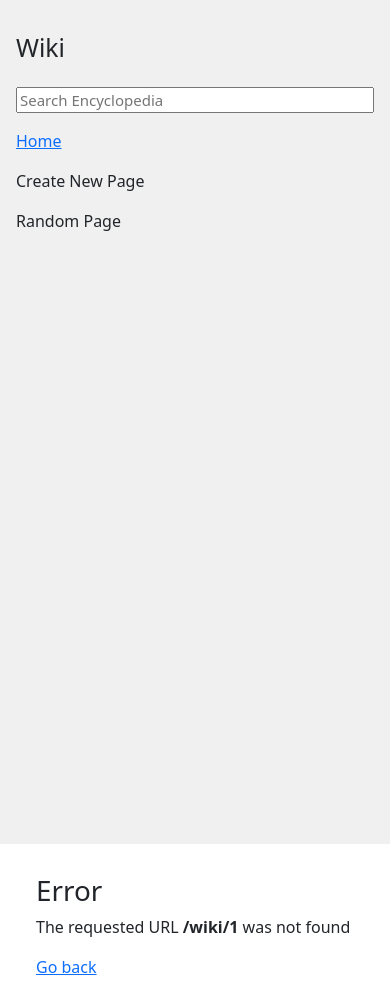
After one commit to ReshanCSX/CS50W-Project1-Wiki, a Django app: page /wiki/1 in a window 390 px wide. The commit adds this page. Run offline with Django 3.2, Linux system fonts and the light colour scheme; tables that the repository leaves empty hold one stand-in row (values such as "Sample post").

Commit message:
Specification 01 - rendering entry page

```diff
--- /dev/null
+++ b/encyclopedia/templates/encyclopedia/error.html
@@ -0,0 +1,16 @@
+{% extends "encyclopedia/layout.html" %}
+
+
+    {% block title %}
+        Error
+    {% endblock %}
+
+    {% block body %}
+
+        <h1>Error</h1>
+
+        <p>{{message|safe}}</p>
+
+        <a href="{% url 'index' %}">Go back</a>
+
+    {% endblock %}
--- a/encyclopedia/templates/encyclopedia/index.html
+++ b/encyclopedia/templates/encyclopedia/index.html
@@ -7,9 +7,9 @@
 {% block body %}
     <h1>All Pages</h1>
 
-    <ul>
+    <ul class="list-group list-group-flush">
         {% for entry in entries %}
-            <li>{{ entry }}</li>
+            <li class="list-group-item"><a href="{% url 'content' entry %}"> {{entry }} </a></li>
         {% endfor %}
     </ul>
 
--- a/encyclopedia/templates/encyclopedia/layout.html
+++ b/encyclopedia/templates/encyclopedia/layout.html
@@ -4,30 +4,30 @@
 
 <html lang="en">
     <head>
-        <title>{% block title %}{% endblock %}</title>
-        <link rel="stylesheet" href="https://stackpath.bootstrapcdn.com/bootstrap/4.4.1/css/bootstrap.min.css" integrity="sha384-Vkoo8x4CGsO3+Hhxv8T/Q5PaXtkKtu6ug5TOeNV6gBiFeWPGFN9MuhOf23Q9Ifjh" crossorigin="anonymous">
+        <title>{% block title %}{% endblock %} - Wiki</title>
+        <link href="https://cdn.jsdelivr.net/npm/bootstrap@5.0.2/dist/css/bootstrap.min.css" rel="stylesheet" integrity="sha384-EVSTQN3/azprG1Anm3QDgpJLIm9Nao0Yz1ztcQTwFspd3yD65VohhpuuCOmLASjC" crossorigin="anonymous">
         <link href="{% static 'encyclopedia/styles.css' %}" rel="stylesheet">
     </head>
     <body>
         <div class="row">
             <div class="sidebar col-lg-2 col-md-3">
-                <h2>Wiki</h2>
-                <form>
+                <h2 class="p-2">Wiki</h2>
+                <form class="p-2">
                     <input class="search" type="text" name="q" placeholder="Search Encyclopedia">
                 </form>
-                <div>
+                <div class="p-2">
                     <a href="{% url 'index' %}">Home</a>
                 </div>
-                <div>
+                <div class="p-2">
                     Create New Page
                 </div>
-                <div>
+                <div class="p-2">
                     Random Page
                 </div>
                 {% block nav %}
                 {% endblock %}
             </div>
-            <div class="main col-lg-10 col-md-9">
+            <div class="main col-lg-10 col-md-9 ps-5 pe-5">
                 {% block body %}
                 {% endblock %}
             </div>
--- a/encyclopedia/urls.py
+++ b/encyclopedia/urls.py
@@ -3,5 +3,6 @@ from django.urls import path
 from . import views
 
 urlpatterns = [
-    path("", views.index, name="index")
+    path("", views.index, name="index"),
+    path("wiki/<str:title>", views.content, name="content")
 ]
--- a/encyclopedia/views.py
+++ b/encyclopedia/views.py
@@ -1,9 +1,28 @@
 from django.shortcuts import render
 
 from . import util
+from markdown2 import Markdown
 
 
 def index(request):
     return render(request, "encyclopedia/index.html", {
         "entries": util.list_entries()
     })
+
+def content(request, title):
+
+    entry = util.get_entry(title)
+
+    if not entry:
+        return render(request, "encyclopedia/error.html", {
+            "message" : f"The requested URL <b> {request.get_full_path()} </b> was not found"
+        })
+
+
+
+    markdown = Markdown()
+
+    return render(request, "encyclopedia/content.html", {
+        "name": title,
+        "render_entries": markdown.convert(util.get_entry(title))
+    })
```
Also changed, not shown: encyclopedia/templates/encyclopedia/content.html (added, +13 -0 lines).
